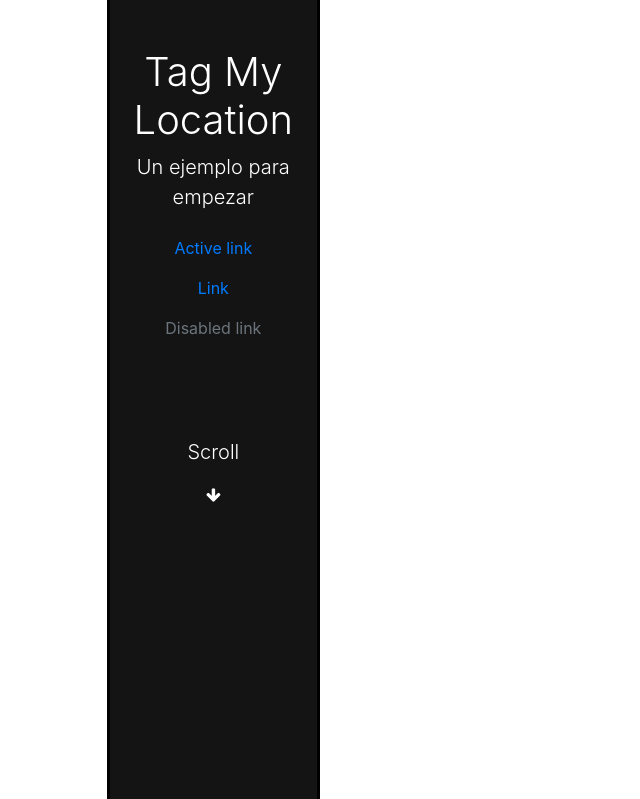
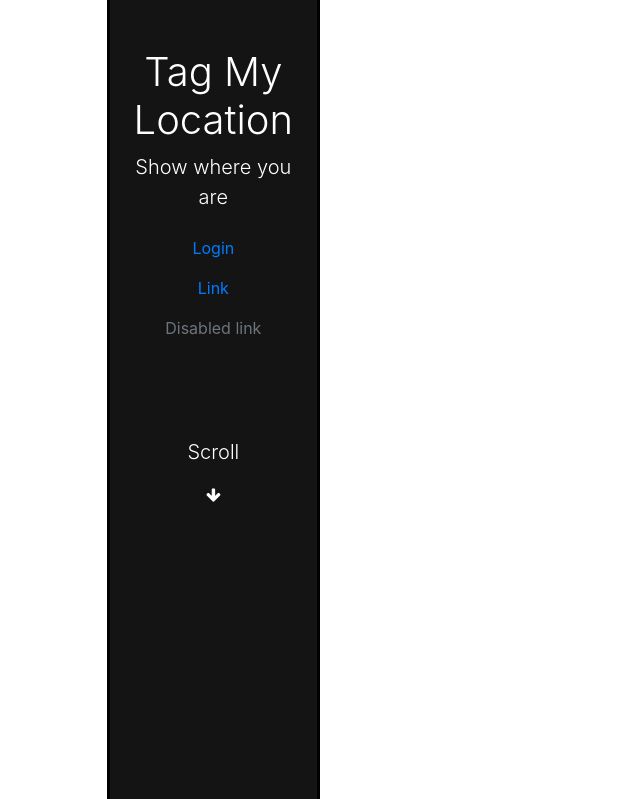
Before and after one commit to felipenogson/tagMyLocation, a Flask app: page / in a window 1280 px wide. Shown: the top 799 px of the page, without its empty margins (0-640 px from the left). Run offline with Flask 2, Linux system fonts and the light colour scheme; parts of the project's set-up code (start-up, migrations or seed data) failed here and were passed over; some libraries are stand-ins or nearby versions.

Commit message:
Haciendo pruebas con flask_user para permitir logearme

```diff
--- a/app/templates/index.html
+++ b/app/templates/index.html
@@ -26,9 +26,10 @@
         <div class="row h-100 ">
             <div class="col-sm-2 offset-1 text-center darkme text-white">
                 <h1 class="font-weight-light mt-5">Tag My Location</h1>
-                <p class="lead">Un ejemplo para empezar</p>
+                <p class="lead">Show where you are</p>
                 <nav class="nav justify-content-center flex-column text-white">
-                    <a class="nav-link active" href="#">Active link</a>
+                    <!-- El link para logerarse con flask_user -->
+                    <a class="nav-link active" href="{{ url_for('user.login')}}">Login</a>
                     <a class="nav-link" href="#">Link</a>
                     <a class="nav-link disabled" href="#">Disabled link</a>
                 </nav>
```
